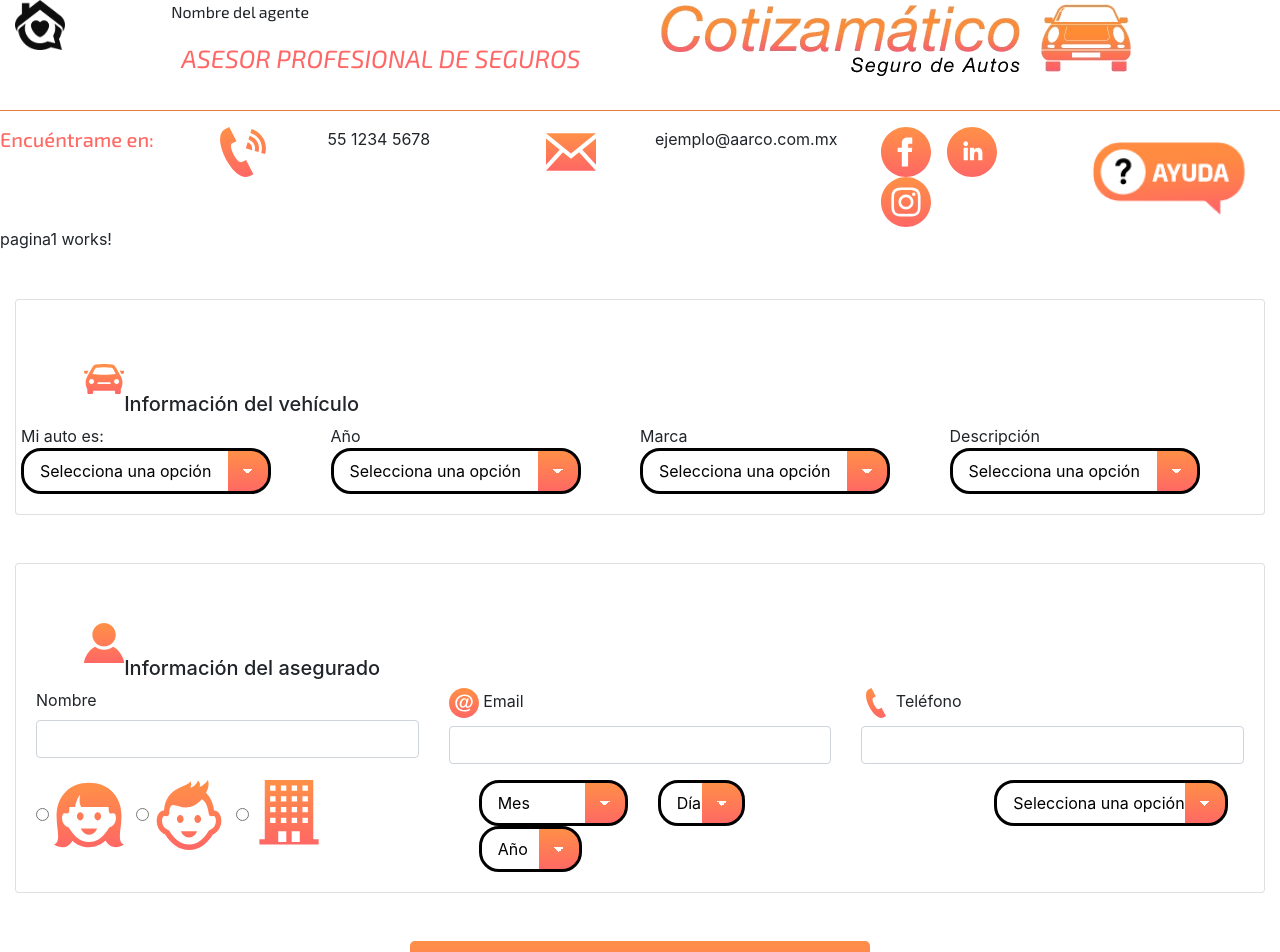
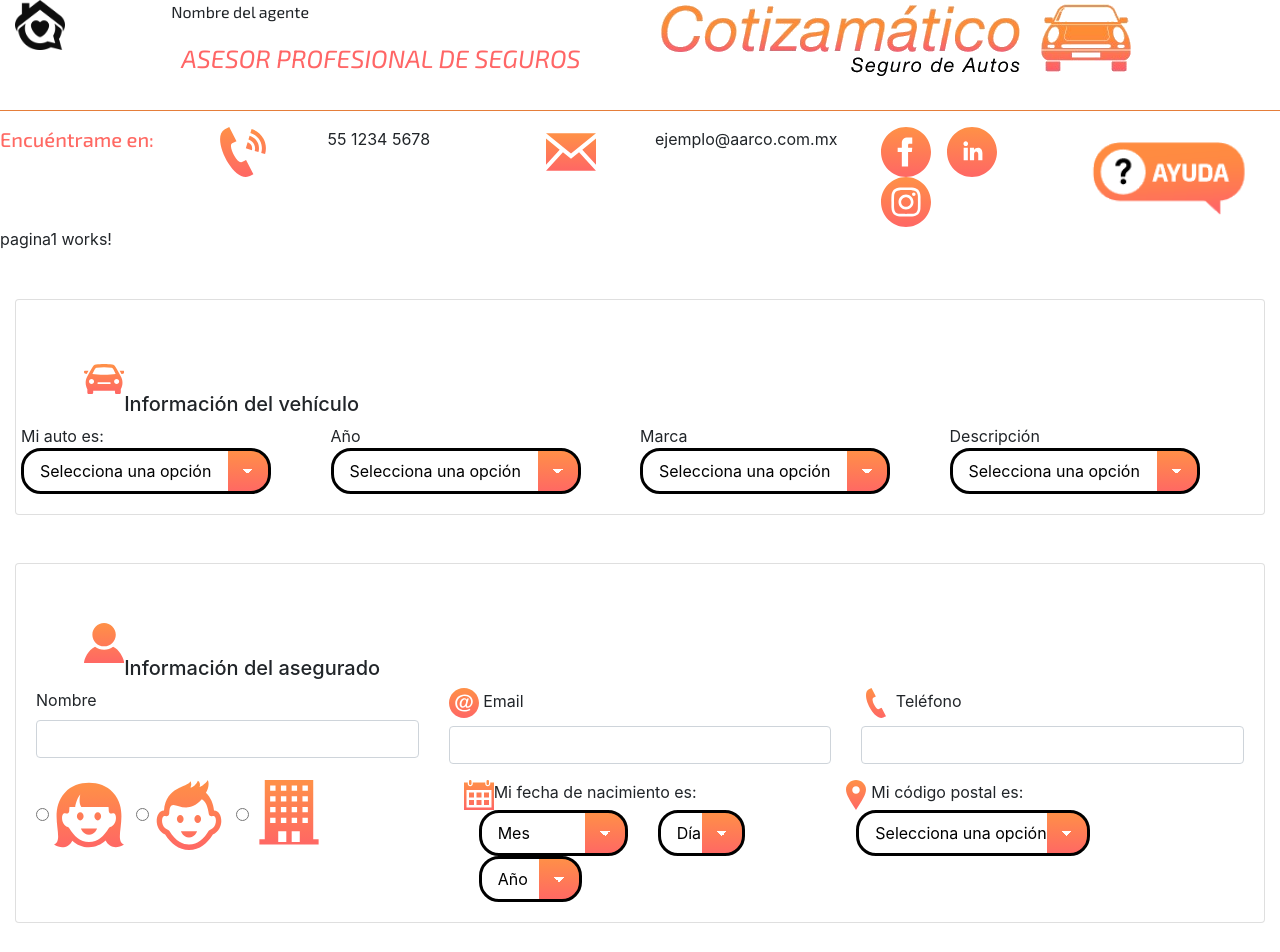
Before and after one commit to Erikagam/19102020, an Angular app: page / in a window 1280 px wide. Shown: the top 952 px of the page. Built offline with nearby package versions, Linux system fonts and the light colour scheme.

Commit message:
"Se agregaron iconos loc y calendario"

```diff
--- a/src/app/componentes/pagina1/infoasegurado/infoasegurado.component.html
+++ b/src/app/componentes/pagina1/infoasegurado/infoasegurado.component.html
@@ -63,7 +63,11 @@
             </div>
           </div>
           <div class="col-md-4 col-sm-12" style="margin-left: -5px;padding-right: 60px;padding-left: 50px;" >
-              <div class="row">
+            <div class="row">
+              <svg fill="url(#gradiente)" xmlns="http://www.w3.org/2000/svg" width="30" height="30" viewBox="0 0 24 24"><path d="M20 20h-4v-4h4v4zm-6-10h-4v4h4v-4zm6 0h-4v4h4v-4zm-12 6h-4v4h4v-4zm6 0h-4v4h4v-4zm-6-6h-4v4h4v-4zm16-8v22h-24v-22h3v1c0 1.103.897 2 2 2s2-.897 2-2v-1h10v1c0 1.103.897 2 2 2s2-.897 2-2v-1h3zm-2 6h-20v14h20v-14zm-2-7c0-.552-.447-1-1-1s-1 .448-1 1v2c0 .552.447 1 1 1s1-.448 1-1v-2zm-14 2c0 .552-.447 1-1 1s-1-.448-1-1v-2c0-.552.447-1 1-1s1 .448 1 1v2z"/></svg>
+              Mi fecha de nacimiento es:
+            </div>
+            <div class="row">
                   <div class="col">
                     <select  style="padding-right: 2.5em;" class="classic" [(ngModel)]="mes" (change)="capturarmes()">
                         <option value="">Mes</option>
@@ -97,7 +101,11 @@
           </div>
           <div class="col-md-4 col-sm-12">
               <div class="row">
-                <select style="padding-right: 2.5em;margin-left: 153px;" class="classic">
+                <svg fill="url(#gradiente)" xmlns="http://www.w3.org/2000/svg" width="30" height="30" viewBox="0 0 24 24"><path d="M12 0c-4.198 0-8 3.403-8 7.602 0 4.198 3.469 9.21 8 16.398 4.531-7.188 8-12.2 8-16.398 0-4.199-3.801-7.602-8-7.602zm0 11c-1.657 0-3-1.343-3-3s1.343-3 3-3 3 1.343 3 3-1.343 3-3 3z"/></svg>
+                Mi código postal es:
+              </div>
+              <div class="row">
+                <select style="padding-right: 2.5em;margin-left: 15px;" class="classic">
                     <option value="">Selecciona una opción</option>
                     <option>
                     </option>
```
